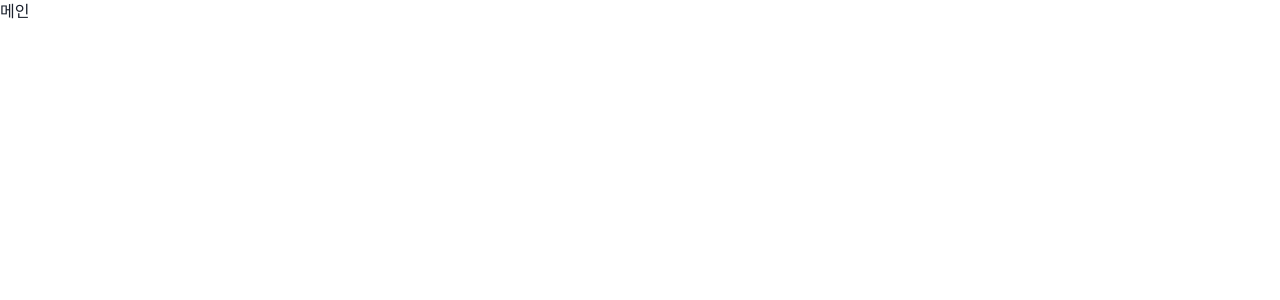
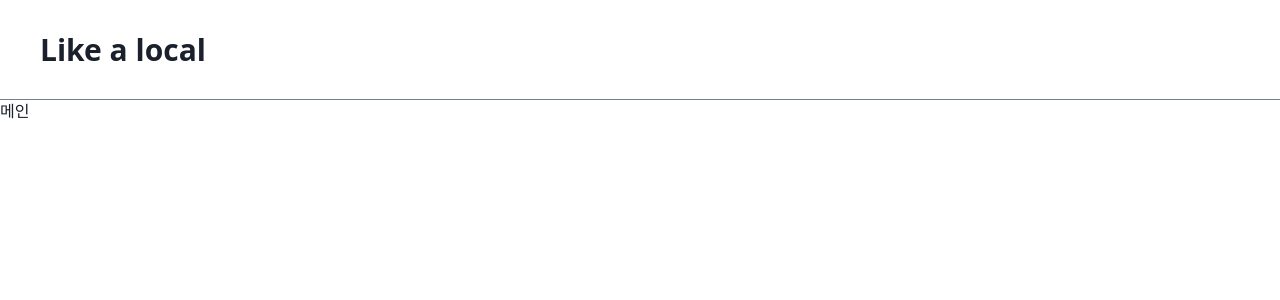
Before and after one commit to SongNoin/pre-onboarding-9th-2-SongNoin, a React (Vite) app: page /main in a window 1280 px wide. Shown: the top 300 px of the page. Built offline with nearby package versions, Linux system fonts and the light colour scheme.

Commit message:
STYLE 디폴트 레이아웃 설정

```diff
--- /dev/null
+++ b/src/components/Layouts/DefaultLayout.tsx
@@ -0,0 +1,23 @@
+import { Grid, GridItem } from "@chakra-ui/react";
+import { Outlet } from "react-router-dom";
+import { Header } from "./Header";
+
+export const DefaultLayout = () => {
+  return (
+    <Grid
+      templateAreas={`"header"
+                  "main"
+                  "footer"`}
+      gridTemplateRows={"100px 1fr"}
+      gridTemplateColumns={"1fr"}
+      h={"100vh"}
+    >
+      <GridItem area={"header"}>
+        <Header />
+      </GridItem>
+      <GridItem area={"main"}>
+        <Outlet />
+      </GridItem>
+    </Grid>
+  );
+};
--- /dev/null
+++ b/src/components/Layouts/Header.tsx
@@ -0,0 +1,16 @@
+import { Heading } from "@chakra-ui/react";
+
+export const Header = () => {
+  return (
+    <Heading
+      pl={10}
+      size={"lg"}
+      height="100%"
+      display={"flex"}
+      alignItems={"center"}
+      borderBottom={"1px solid #708090"}
+    >
+      Like a local
+    </Heading>
+  );
+};
--- a/src/components/commons/routes/AppRouter.tsx
+++ b/src/components/commons/routes/AppRouter.tsx
@@ -7,15 +7,18 @@ import {
 import { MainPage } from "../../../pages/Main";
 import { NotFoundPage } from "../../../pages/NotFound";
 import { ReservationPage } from "../../../pages/Reservation";
+import { DefaultLayout } from "../../Layouts/DefaultLayout";
 
 export default function AppRouter() {
   return (
     <Router>
       <Routes>
-        <Route path="/" element={<Navigate to="/main" />} />
-        <Route path="/main" element={<MainPage />} />
-        <Route path="/reservations" element={<ReservationPage />} />
-        <Route path="/*" element={<NotFoundPage />} />
+        <Route element={<DefaultLayout />}>
+          <Route path="/" element={<Navigate to="/main" />} />
+          <Route path="/main" element={<MainPage />} />
+          <Route path="/reservations" element={<ReservationPage />} />
+          <Route path="/*" element={<NotFoundPage />} />
+        </Route>
       </Routes>
     </Router>
   );
```
